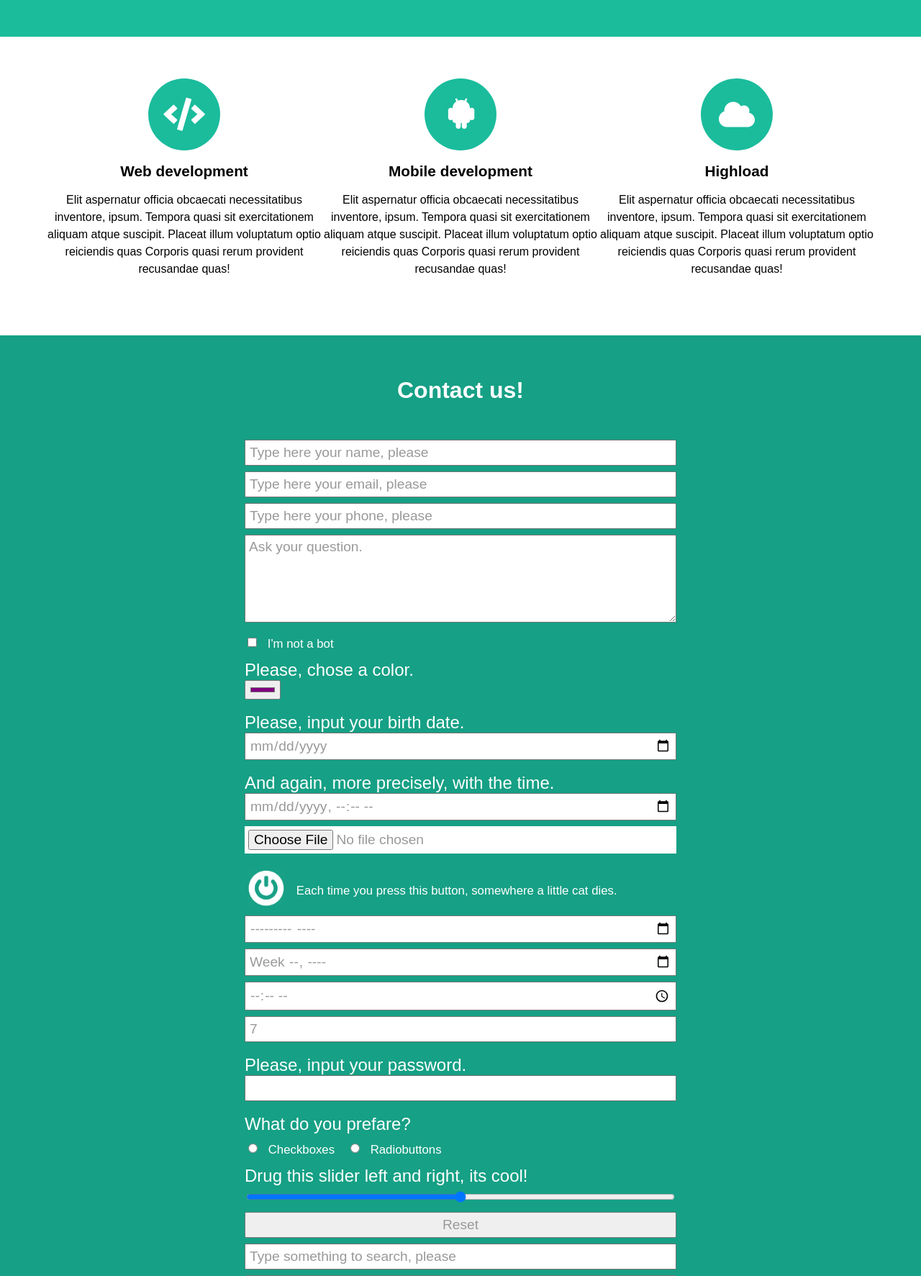
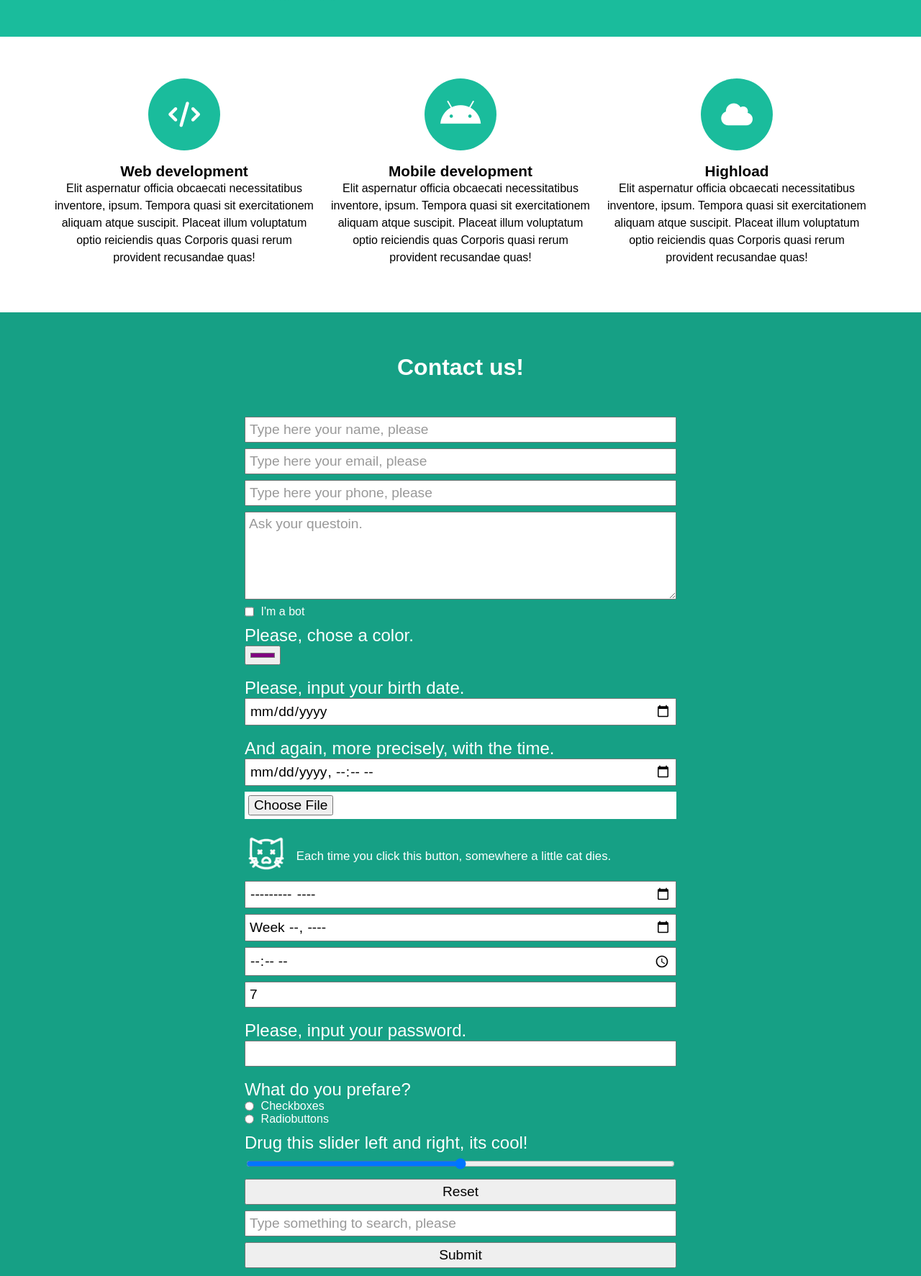
Before and after one commit to pemakhov/intro-to-fullstack, a PHP site: page / in a window 1280 px wide. Shown: the part 591-2364 px from the top of the page at 72% size. Run offline with PHP 8.4, Linux system fonts and the light colour scheme; some libraries are stand-ins or nearby versions.

Commit message:
ps1 landing 2nd fixed after 2nd review

```diff
--- a/ps1-html_css/landing/css/theme.css
+++ b/ps1-html_css/landing/css/theme.css
@@ -1,4 +1,11 @@
 /*--- General ---*/
+
+:root {
+  --bg-main: #1abc9c;
+  --nav-links: #2c3e50;
+  --bg-footer: #16a085;
+  --placeholder: #999;
+}
 
 html,
 body,
@@ -16,9 +23,10 @@ form {
 }
 
 html {
-  background-color: #1abc9c;
+  background-color: var(--bg-main);
   flex-direction: column;
   justify-content: center;
+  scroll-behavior: smooth;
 }
 
 /*--- Header ---*/
@@ -47,11 +55,11 @@ header {
   text-align: center;
   text-decoration: none;
   margin-left: 60px;
-  color: #2c3e50;
+  color: var(--nav-links);
 }
 
 .main-menu ul li a:hover {
-  color: #1abc9c;
+  color: var(--bg-main);
 }
 
 .logo {
@@ -66,13 +74,13 @@ header {
 }
 
 .logo span {
-  color: #1abc9c;
+  color: var(--bg-main);
   margin-left: 8px;
 }
 
 button {
   margin: 0;
-  background-color: #1abc9c;
+  background-color: var(--bg-main);
   border: none;
   color: white;
   padding: 12px 20px;
@@ -82,15 +90,17 @@ button {
   font-size: 1.5em;
   border: 2px solid white;
   border-radius: 6px;
+  outline: none;
   -webkit-transition-duration: 0.4s; /* Safari */
   transition-duration: 0.4s;
 }
 
 button:hover {
   background-color: white;
-  color: #1abc9c;
+  color: var(--bg-main);
   cursor: pointer;
 }
+
 
 /*--- Body ---*/
 
@@ -141,65 +151,16 @@ body {
   align-items: center;
 }
 
-@font-face {
-  font-family: "awesome-brands";
-  font-style: normal;
-  font-weight: 100;
-  src: url("../fonts/fa-brands-400.ttf")  format('truetype');
-}
-
-@font-face {
-  font-family: "awesome-solid";
-  font-style: normal;
-  font-weight: 100;
-  src: url("../fonts/fa-solid-900.ttf")  format('truetype');
-}
-
 .content__article__icon {
   display: flex;
-  background: #1abc9c;
+  background: var(--bg-main);
   border-radius: 50%;
   font-size: 5px;
   width: 100px;
   height: 100px;
   justify-content: center;
   align-items: center;
-}
-
-.content__article__icon span {
-  margin: 0;
-  padding: 0;
   color: white;
-  font-family: system-ui;
-  font-size: 36px;
-  font-weight: 900;
-}
-
-span.code_icon {
-  font-family: "awesome-solid";
-  font-size: 46px;
-}
-
-span.code_icon:before {
-  content: "\f121";
-}
-
-span.android {
-  font-family: "awesome-brands";
-  font-size: 46px;
-}
-
-span.android:before {
-  content: "\f17b";
-}
-
-span.cloud {
-  font-family: "awesome-solid";
-  font-size: 40px;
-}
-
-span.cloud:before {
-  content: "\f0c2";
 }
 
 .content__article h2 {
@@ -210,12 +171,13 @@ span.cloud:before {
 .content__article p {
   text-align: center;
   line-height: 1.5em;
+  margin: 0 0.5em;
 }
 
 /*--- General ---*/
 
 footer {
-  background-color: #16a085;
+  background-color: var(--bg-footer);
   color: white;
   flex-direction: column;
   align-items: center;
@@ -237,7 +199,6 @@ textarea {
   padding: 5px;
   margin-bottom: 8px;
   font-size: 1.2em;
-  color: #999;
 }
 
 .fileinput {
@@ -258,12 +219,37 @@ form div {
   margin: 0 1em 0 0.7em;
 }
 
+label {
+  display: flex;
+  justify-content: flex-start;
+}
+
+input[type="radio"],
+input[type="checkbox"] {
+  float: right;
+  order: -1;
+  margin: 0.1em 0.5em 0.1em 0;
+}
+
 footer button {
-  background-color: #16a085;
+  background-color: var(--bg-footer);
   padding: 12px 60px;
   margin: 60px 0;
 }
 
 footer button:hover {
-  color: #16a085;
+  color: var(--bg-footer);
 }
+
+/* Placeholder styling */
+::-webkit-input-placeholder { /* Edge */
+  color: var(--placeholder);
+}
+
+:-ms-input-placeholder { /* Internet Explorer 10-11 */
+  color: var(--placeholder);
+}
+
+::placeholder {
+  color: var(--placeholder);
+}
--- a/ps1-html_css/landing/index.html
+++ b/ps1-html_css/landing/index.html
@@ -3,6 +3,7 @@
 <head>
   <meta charset="UTF-8">
   <link rel="stylesheet" type="text/css" href="css/theme.css">
+ <script src="https://kit.fontawesome.com/1f450c1134.js" crossorigin="anonymous"></script>
   <title>N++ Solutions</title>
 </head>
 <header>
@@ -11,7 +12,7 @@
     <ul>
       <li><a href="#products-section">PRODUCTS</a></li>
       <li><a href="#content-section">ABOUT US</a></li>
-      <li><a href="#contuct-us-section">CONTACT US</a></li>
+      <li><a href="#contact-us-section">CONTACT US</a></li>
     </ul>
   </div>
 </header>
@@ -27,7 +28,7 @@
   <div id="content-section" class="content">
     <div class="content__article">
       <div class="content__article__icon">
-        <span class="code_icon"></span>
+        <span class="fas fa-code fa-7x"></span>
       </div>
       <h2>Web development</h2>
       <p>
@@ -35,7 +36,7 @@
     </div>
     <div class="content__article">
       <div class="content__article__icon">
-        <span class="android"></span>
+        <span class="fab fa-android fa-10x"></span>
       </div>
       <h2>Mobile development</h2>
       <p>
@@ -43,7 +44,7 @@
     </div>
     <div class="content__article">
       <div class="content__article__icon">
-        <span class="cloud"></span>
+        <span class="fa fa-cloud fa-7x"></span>
       </div>
       <h2>Highload</h2>
       <p>
@@ -52,16 +53,16 @@
   </div>
   </div>
   </body>
-  <footer id="contuct-us-section">
+  <footer id="contact-us-section">
     <h1>Contact us!</h1>
     <form action="" method="get" id="form">
-      <input type="text" name="name" onfocus="this.value=''" value="Type here your name, please">
-      <input type="email" name="email" onfocus="this.value=''" value="Type here your email, please">
-      <input type="tel" name="phone" onfocus="this.value=''" value="Type here your phone, please">
-      <textarea name="question" onfocus="this.value=''" cols="30" rows="5">Ask your question.</textarea>
-      <div>
-        <input type="checkbox" name="notbot" value="Not a bot" class="checkbox"><span class="description">I'm not a bot</span>
-      </div>
+      <input type="text" name="name" placeholder="Type here your name, please">
+      <input type="email" name="email" placeholder="Type here your email, please">
+      <input type="tel" name="phone" placeholder="Type here your phone, please">
+      <textarea name="question" placeholder="Ask your questoin." cols="30" rows="5"></textarea>
+      <label for="checkbox">I'm a bot
+        <input type="checkbox" name="notbot" value="Not a bot" class="checkbox">
+      </label>
       <div>Please, chose a color.</div>
       <input type="color" name="colorsample" value="#800080">
       <div>Please, input your birth date.</div>
@@ -71,8 +72,8 @@
       <input type="file" name="file" class="fileinput">
       <input type="hidden" name="answer" value="42">
       <div>
-        <input type="image" src="img/inputimg.png" value="Image as the submit button" width="60" height="60" class="submitimg">
-        <span class="description">Each time you press this button, somewhere a little cat dies.</span>
+        <input type="image" src="img/cat0.png" value="Image as the submit button" width="60" height="60" class="submitimg">
+        <span class="description">Each time you click this button, somewhere a little cat dies.</span>
       </div>
       <input type="month" name="month">
       <input type="week" name="week">
@@ -81,14 +82,16 @@
       <div>Please, input your password.</div>
       <input type="password" name="yourpass">
       <div>What do you prefare?</div>
-      <div>
-        <input type="radio" name="yesorno" value="yes"><span class="description">Checkboxes</span>
-        <input type="radio" name="yesorno" value="no"><span class="description">Radiobuttons</span>
-      </div>
+      <label for="radio">Checkboxes
+        <input type="radio" name="yesorno" value="yes">
+      </label>
+      <label for="radio">Radiobuttons
+      <input type="radio" name="yesorno" value="no">
+      </label>
       <div>Drug this slider left and right, its cool!</div>
       <input type="range" name="range" min="0" max="100">
       <input type="reset">
-      <input type="search" q="googlesearch" value="Type something to search, please" onfocus="this.value=''">
+      <input type="search" q="googlesearch" placeholder="Type something to search, please">
     <input type="submit">
     </form>
     <button type="submit" form="form" value="Submit">Send email!</button>
```
Also changed, not shown: ps1-html_css/landing/img/cat0.png (added), ps1-html_css/landing/img/inputimg.png (deleted).
